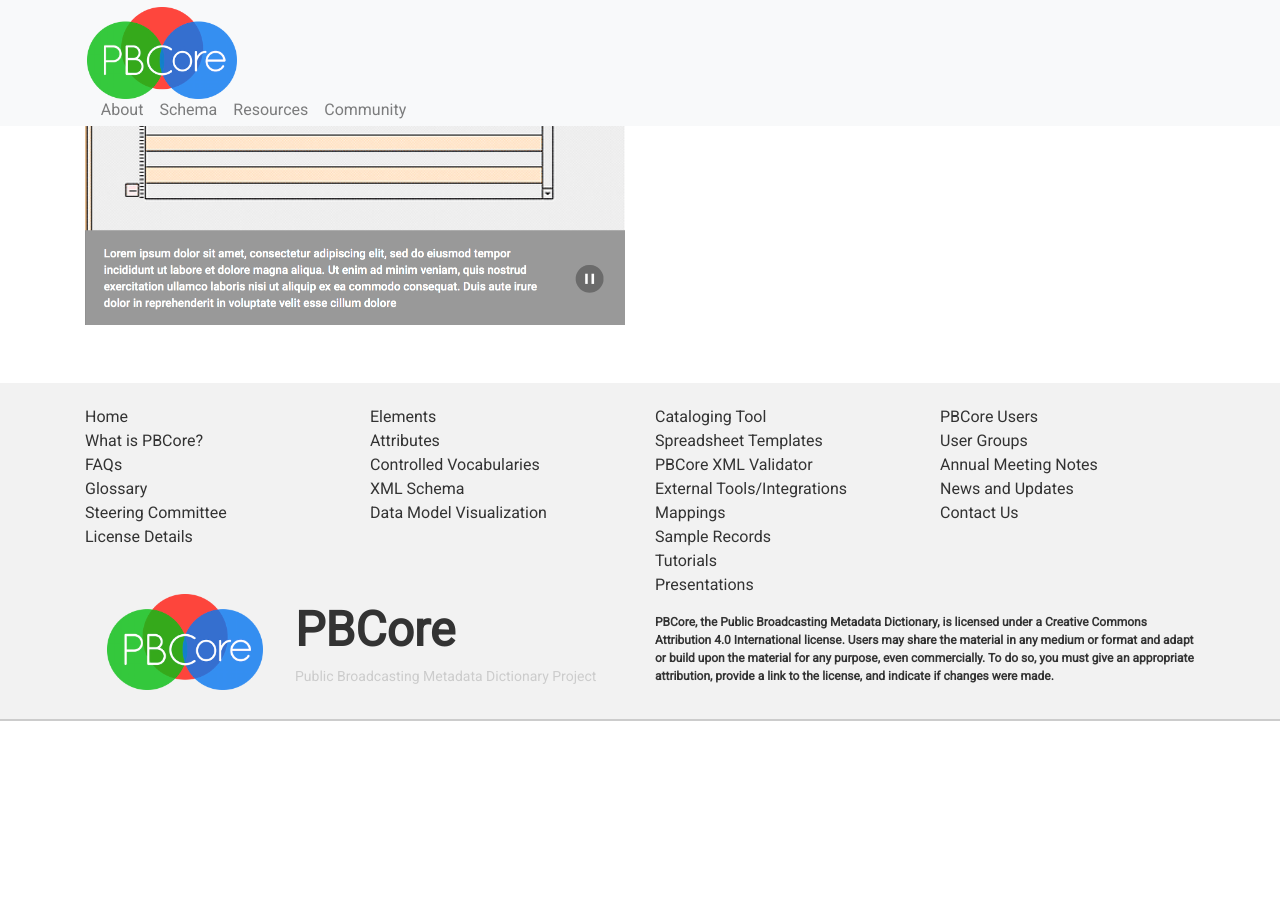
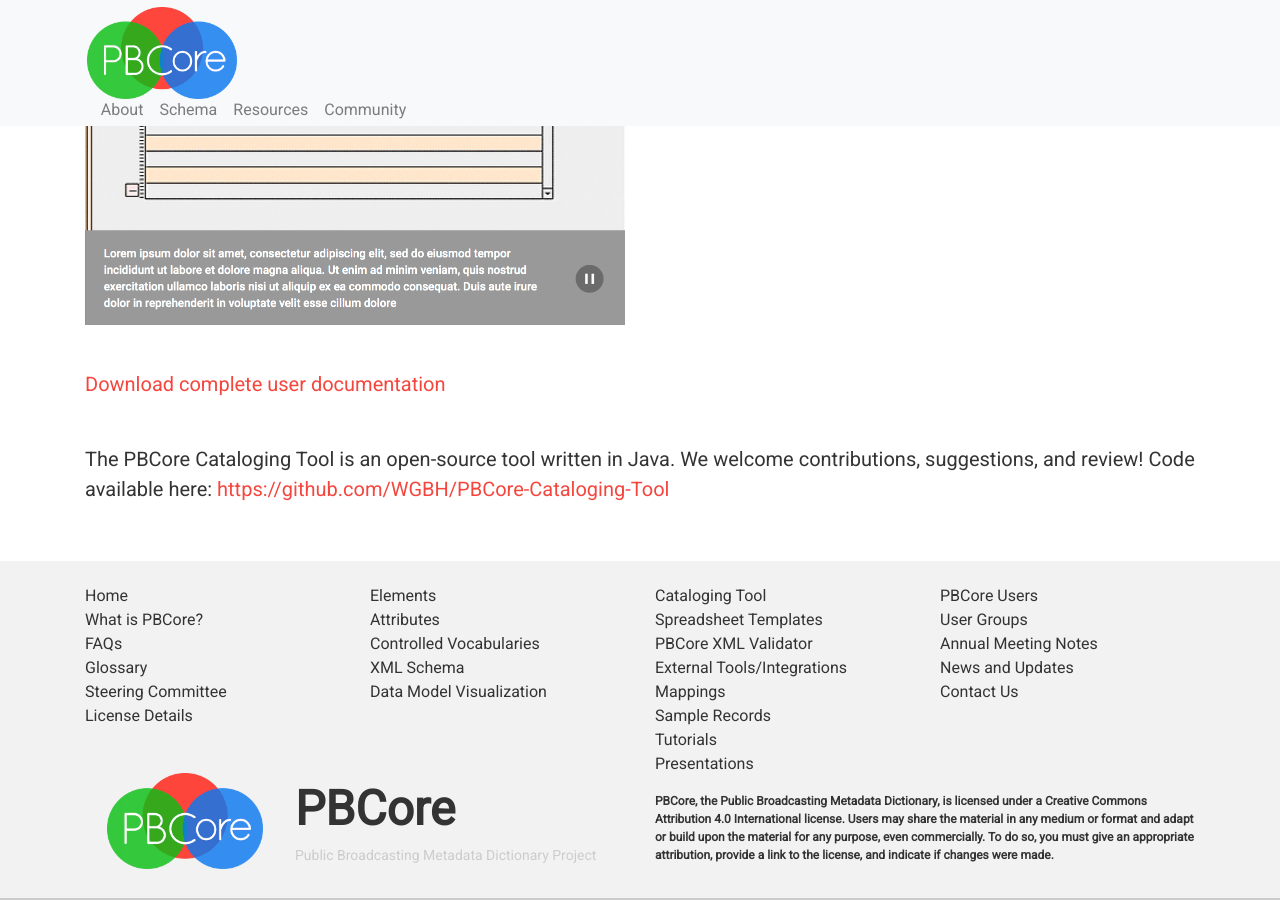
Before and after one commit to PBCore-AV-Metadata/pbcore-av-metadata.github.io, a Jekyll site: the page built from pages/cataloging-tool.md, in a window 1280 px wide and 900 px high, scrolled down 543 px. Built offline with Jekyll 4.4.1, drawn with Linux system fonts in a browser that asks for light colours; before the commit the page ends 1264 px from its top, so only the background shows below that.

Commit message:
'cataloging tool dl link'

```diff
--- a/pages/cataloging-tool.md
+++ b/pages/cataloging-tool.md
@@ -46,8 +46,6 @@
       <p style="margin-top:4%; margin-left:4%;">
         * Please note that the Cataloging Tool currently will only work with the full PBCore Spreadsheet Template and not the abbreviated version or instantiation-only version.
       </p>
-
-
     </span>
   </div>
 </div>
@@ -59,3 +57,17 @@
   <div class="col-md-6">
   </div>
 </div>
+
+<div class="row" style="margin-top:4%;">
+  <div class="col-md-12 med-text">
+    <a href="/userdocumentation" class="red">
+      Download complete user documentation
+    </a>
+  </div>
+</div>
+
+<div class="row"  style="margin-top:4%;">
+  <div class="col-md-12 med-text">
+    The PBCore Cataloging Tool is an open-source tool written in Java. We welcome contributions, suggestions, and review! Code available here: <a class="red" href="https://github.com/WGBH/PBCore-Cataloging-Tool">https://github.com/WGBH/PBCore-Cataloging-Tool</a>
+  </div>
+</div>
```
